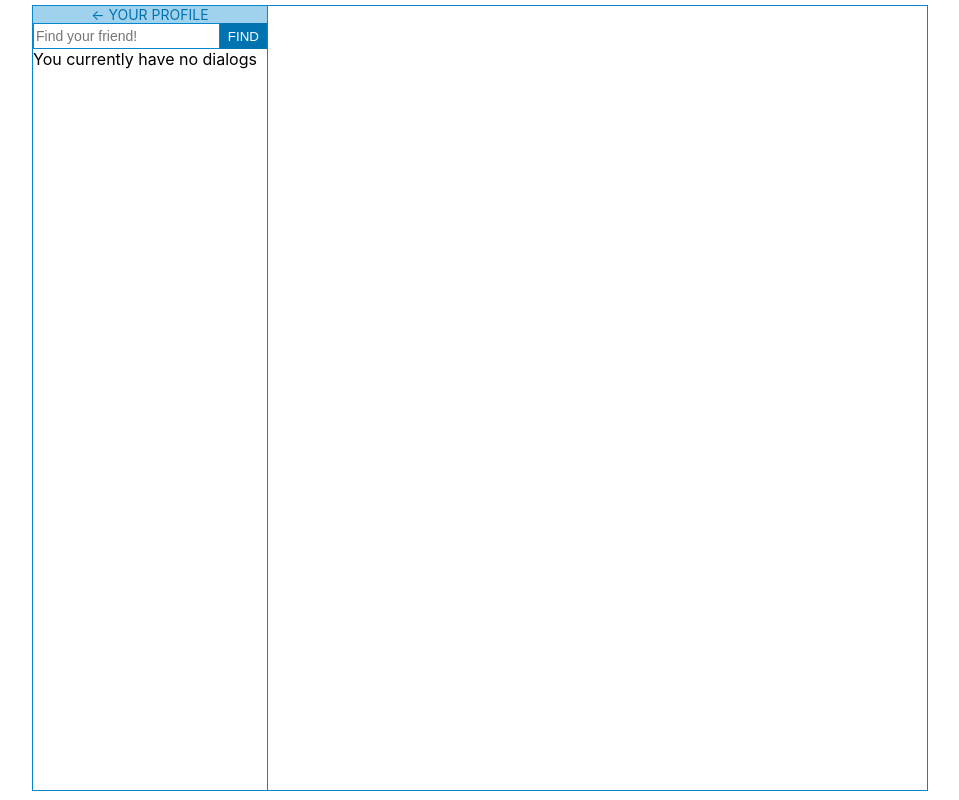
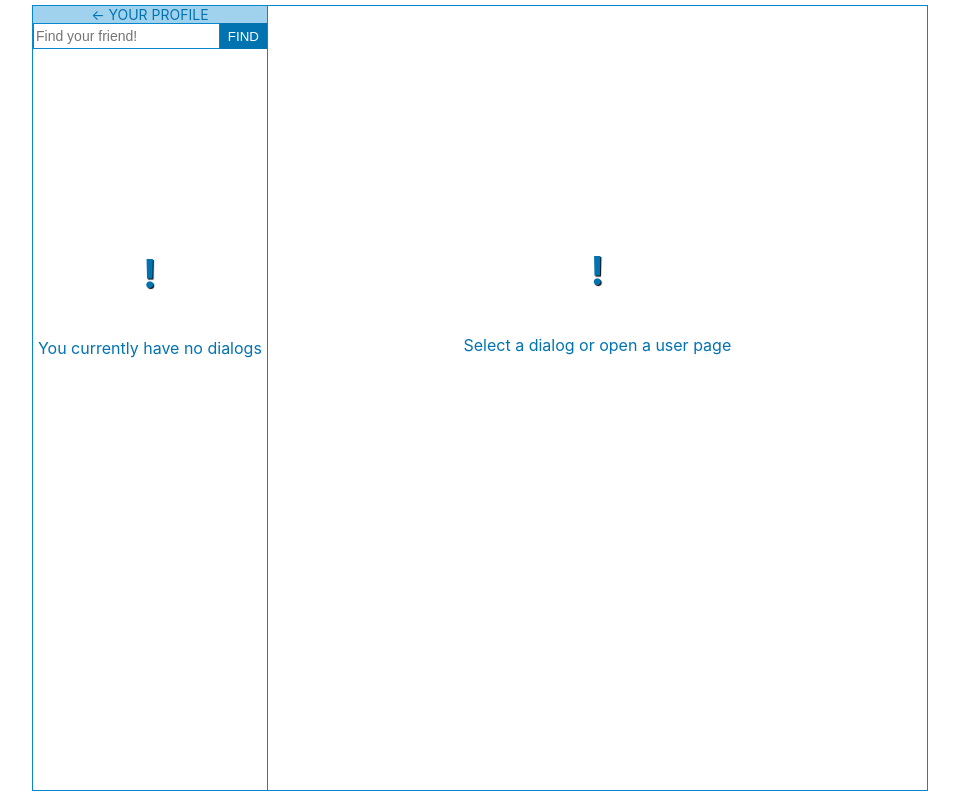
Before and after one commit to Odavinh/chat-Front-end-, a React (Create React App) app: page / in a window 1280 px wide. Shown: the whole page, without its empty margins (160-1119 px from the left). Built offline with nearby package versions, Linux system fonts and the light colour scheme.

Commit message:
added warningMessage end change log in

```diff
--- a/src/components/index.js
+++ b/src/components/index.js
@@ -9,3 +9,4 @@ export {default as Button} from "./sendButton/button";
 export {default as RedirectArea} from "./redirectArea/RedirectArea";
 export {default as DialogInformation} from "./dialogInformation/dialogInformation";
 export {default as Loading} from "./Loading/Loading";
+export {default as WarningMessage} from "./warningMessage/WarningMessage";
--- /dev/null
+++ b/src/components/warningMessage/WarningMessage.js
@@ -0,0 +1,34 @@
+import React from "react";
+import propType from "prop-types";
+import classNames from "classnames";
+
+import "./warningMessage.css";
+
+const WarningMessage = props => {
+  return (
+    <div
+      className={classNames(
+        "warning-message",
+        props.error ? "user-error" : "standard"
+      )}
+    >
+      <h3>!</h3>
+
+      <h2>{props.topText}</h2>
+      <p>{props.buttonText}</p>
+    </div>
+  );
+};
+
+WarningMessage.prototype = {
+  topText: propType.string,
+  buttonText: propType.string,
+  error: propType.bool.isRequired
+};
+
+WarningMessage.defaultProps = {
+  topText: "",
+  buttonText: ""
+};
+
+export default WarningMessage;
--- /dev/null
+++ b/src/components/warningMessage/warningMessage.css
@@ -0,0 +1,20 @@
+.warning-message {
+  margin-top: 200px;
+  text-align: center;
+}
+
+.warning-message h3 {
+  text-shadow: 1px 1px 1px black;
+  font-size: 40px;
+}
+.warning-message h2 {
+  text-transform: uppercase;
+  font-size: 20px;
+}
+.user-error {
+  color: red;
+}
+
+.standard {
+  color: #0173b1;
+}
--- a/src/modules/Auth/login/login.js
+++ b/src/modules/Auth/login/login.js
@@ -1,4 +1,4 @@
-import React, {Component} from "react";
+import React, {useState} from "react";
 import {NavLink, Redirect} from "react-router-dom";
 import {connect} from "react-redux";
 
@@ -12,36 +12,32 @@ import {
 import {Bloc, AuthInput, AuthButton, Loading} from "../../../components";
 import "../auth.css";
 
-class Login extends Component {
-  state = {email: "", password: ""};
+const Login = props => {
+  const [email, setEmail] = useState(null);
+  const [password, setPassword] = useState(null);
 
-  onChangeValue = (value, name) => {
-    this.setState({[name]: value});
+  const onChangeEmail = email => {
+    setEmail(email);
   };
 
-  submitHandler = async e => {
-    e.preventDefault();
-    this.props.loginUser(
-      "/api/user/login",
-      this.state.email,
-      this.state.password
-    );
-    this.setState({
-      email: "",
-      password: "",
-      error: ""
-    });
+  const onChangePassword = password => {
+    setPassword(password);
   };
 
-  render() {
-    const {err, message, id, token, login, isLoading} = this.props;
+  const submitHandler = async e => {
+    e.preventDefault();
+    props.loginUser("/api/user/login", email, password);
+    setEmail(null);
+    setPassword(null);
+  };
+
+  const {err, message, id, token, login, isLoading} = props;
   const field = String(err).split('"')[1];
   if (isLoading) return <Loading text="log in..." />;
   if (message) {
-      console.log(message);
-      this.props.setId(id);
-      this.props.setToken(token);
-      this.props.setLogin(login);
+    props.setId(id);
+    props.setToken(token);
+    props.setLogin(login);
     return <Redirect to="/" />;
   }
   return (
@@ -51,20 +47,20 @@ class Login extends Component {
           <p>Log in to your account</p>
         </div>
         <p className="text-error">{err ? err : ""}</p>
-          <form className="loginForm" onSubmit={this.submitHandler}>
+        <form className="loginForm" onSubmit={submitHandler}>
           <AuthInput
             placeholder="Email"
-              onChangeValue={this.onChangeValue}
+            onChangeValue={onChangeEmail}
             name="email"
-              value={this.state.email}
+            value={email}
             error={field === "email" ? true : false}
           />
           <AuthInput
             placeholder="Password"
-              onChangeValue={this.onChangeValue}
+            onChangeValue={onChangePassword}
             type="password"
             name="password"
-              value={this.state.password}
+            value={password}
             error={field === "password" ? true : false}
           />
           <AuthButton text="Log in" />
@@ -80,8 +76,7 @@ class Login extends Component {
       </Bloc>
     </div>
   );
-  }
-}
+};
 
 const mapStateToProps = state => ({
   err: state.auth.err,
--- a/src/modules/Home/UserPage/UserPage.js
+++ b/src/modules/Home/UserPage/UserPage.js
@@ -6,7 +6,7 @@ import {Redirect} from "react-router-dom";
 import {getUserFetchData, deleteUserFetchData} from "../../../actions/user";
 import {dialogAddFathData} from "../../../actions/dialog";
 import {getUserIdLocalStorage} from "../../../actions/authData";
-import {Button, Loading} from "../../../components";
+import {Button, Loading, WarningMessage} from "../../../components";
 
 import "./UserPage.css";
 
@@ -51,10 +51,7 @@ class UserPage extends Component {
       <div className="user-page">
         {this.state.singOut && <Redirect to="/api/user/login" />}
         {error ? (
-          <div style={{color: "red"}}>
-            <h1>!</h1>
-            {error}
-          </div>
+          <WarningMessage topText={error} error={true} />
         ) : (
           <div>
             <div className="user-line">
--- a/src/modules/Home/dialogBody/messageArea/messageArea.js
+++ b/src/modules/Home/dialogBody/messageArea/messageArea.js
@@ -1,7 +1,7 @@
 import React, {Component} from "react";
 import {connect} from "react-redux";
 
-import {Message, Loading} from "../../../../components";
+import {Message, Loading, WarningMessage} from "../../../../components";
 
 import {getAllMessageFetchData} from "../../../../actions/message";
 import {getUserIdLocalStorage} from "../../../../actions/authData";
@@ -18,13 +18,16 @@ class MessageArea extends Component {
   }
 
   render() {
-    const {messages, isLoading} = this.props.messages;
+    const {messages, isLoading, error} = this.props.messages;
     const id = this.props.userId;
 
     if (isLoading) return <Loading />;
 
     return (
       <div className="message-Area">
+        {error ? (
+          <WarningMessage topText={error} error={true} />
+        ) : (
           <ul>
             {messages.map(message => {
               return (
@@ -39,6 +42,7 @@ class MessageArea extends Component {
               );
             })}
           </ul>
+        )}
       </div>
     );
   }
--- a/src/modules/Home/index.jsx
+++ b/src/modules/Home/index.jsx
@@ -1,7 +1,7 @@
-import React, {Component} from "react";
+import React, {useState} from "react";
 import {Route, Switch, Redirect} from "react-router-dom";
 
-import {HomeBloc} from "../../components";
+import {HomeBloc, WarningMessage} from "../../components";
 
 import Sidebar from "./sidebar/sidebar";
 import UserPage from "./UserPage/UserPage";
@@ -9,40 +9,49 @@ import DialogBody from "./dialogBody/index";
 
 import "./home.css";
 
-class Home extends Component {
-  state = {dialogId: "", login: "", dialogData: {}};
+const Home = () => {
+  const [login, setLogin] = useState(null);
+  const [dialogData, setDialogData] = useState({});
 
-  findUser(login) {
-    this.setState({login});
+  const findUser = login => {
+    setLogin(login);
+  };
+  const redirectToUserPage = () => {
+    if (login) {
+      return <Redirect to={"/user/" + login} />;
     }
-  redirectToUserPage() {
-    if (this.state.login) {
-      return <Redirect to={"/user/" + this.state.login} />;
-    }
-  }
+  };
 
-  getDialogData(...dialogData) {
-    this.setState({dialogData});
-  }
+  const getDialogData = (...dialogData) => {
+    setDialogData(dialogData);
+  };
 
-  render() {
   return (
     <HomeBloc className="home">
-        {this.redirectToUserPage()}
+      {redirectToUserPage()}
       <Sidebar
-          findUser={this.findUser.bind(this)}
-          getDialogData={this.getDialogData.bind(this)}
+        findUser={findUser.bind(this)}
+        getDialogData={getDialogData.bind(this)}
       />
       <Switch>
         <Route
           path={"/dialog/:dialogId"}
-            component={() => <DialogBody dialogData={this.state.dialogData} />}
+          component={() => <DialogBody dialogData={dialogData} />}
         />
         <Route path={"/user/:login"} component={UserPage} />
+        <Route
+          except
+          path={"/"}
+          component={() => (
+            <WarningMessage
+              buttonText="Select a dialog or open a user page"
+              className="warning"
+            />
+          )}
+        />
       </Switch>
     </HomeBloc>
   );
-  }
-}
+};
 
 export default Home;
--- a/src/modules/Home/sidebar/sidebar.js
+++ b/src/modules/Home/sidebar/sidebar.js
@@ -6,7 +6,8 @@ import {
   Button,
   Input,
   RedirectArea,
-  Loading
+  Loading,
+  WarningMessage
 } from "../../../components";
 import {connect} from "react-redux";
 import {dialogsFetchData} from "../../../actions/dialog";
@@ -18,6 +19,9 @@ class Sidebar extends Component {
   componentDidMount() {
     this.props.getDialogs("/");
     this.props.getLogin();
+    if (this.props.dialogs.redirect) {
+      return <Redirect to="/api/user/login" err={this.props.dialogs.error} />;
+    }
   }
   static propTypes = {
     findUser: PropTypes.func.isRequired,
@@ -36,13 +40,11 @@ class Sidebar extends Component {
   }
 
   render() {
-    const {dialogs, redirect, isLoading, error} = this.props.dialogs;
+    const {dialogs, isLoading} = this.props.dialogs;
     const {login} = this.props.login;
-    console.log(dialogs);
     if (isLoading) return <Loading />;
     return (
       <div className="sidebar">
-        {redirect ? <Redirect to="/api/user/login" err={error} /> : null}
         <RedirectArea text=" ← Your profile" path={"/user/" + login} />
         <form onSubmit={this.onSubmit.bind(this)}>
           <Input
@@ -53,7 +55,9 @@ class Sidebar extends Component {
           />
           <Button className="find-button" text="Find" />
         </form>
-        {dialogs ? <div>You currently have no dialogs</div> : null}
+        {dialogs ? (
+          <WarningMessage buttonText="You currently have no dialogs" />
+        ) : null}
         <ul>
           {dialogs.map(dialog => {
             return (
```
Lines whose indentation alone changed are shown as unchanged.
